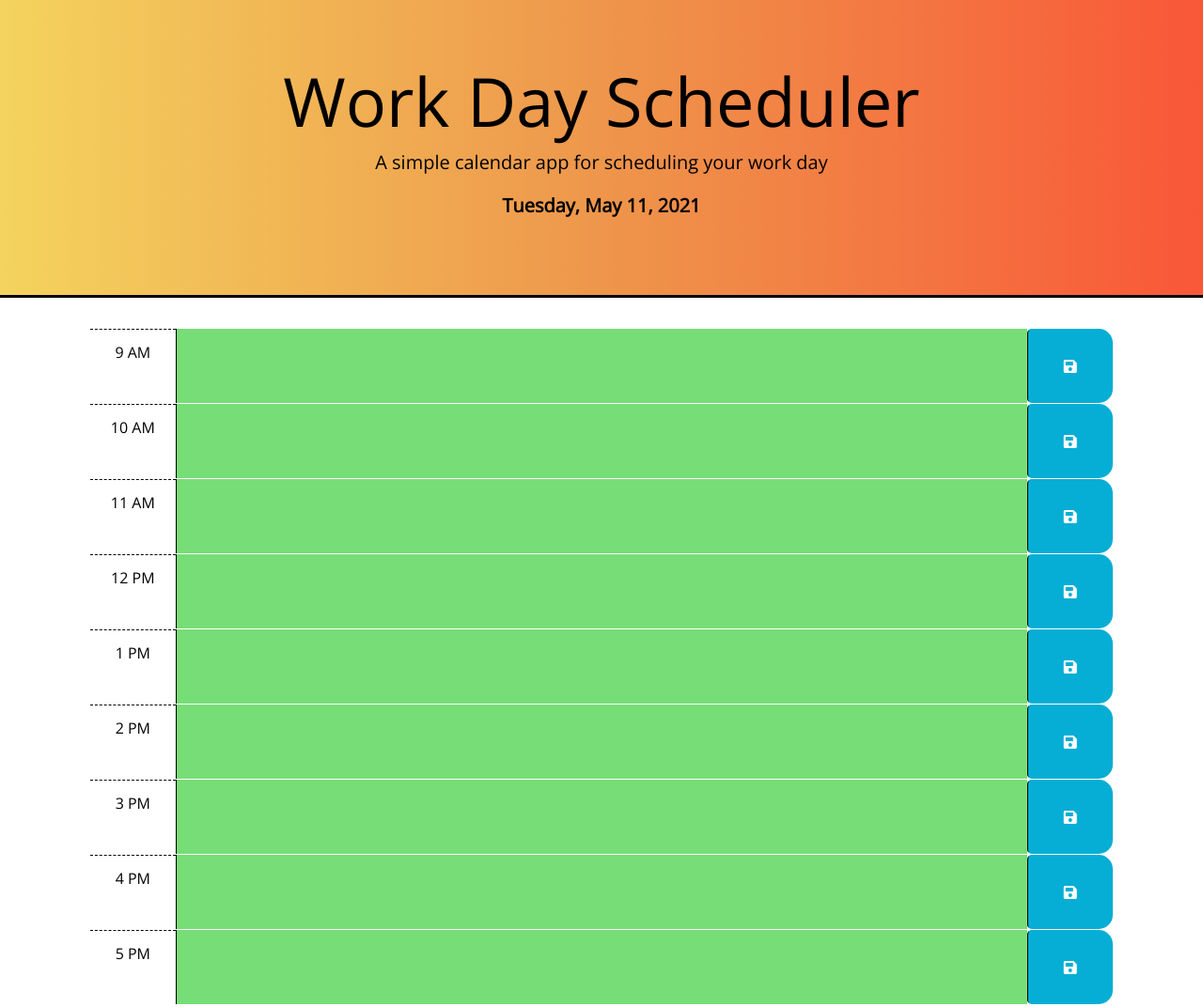
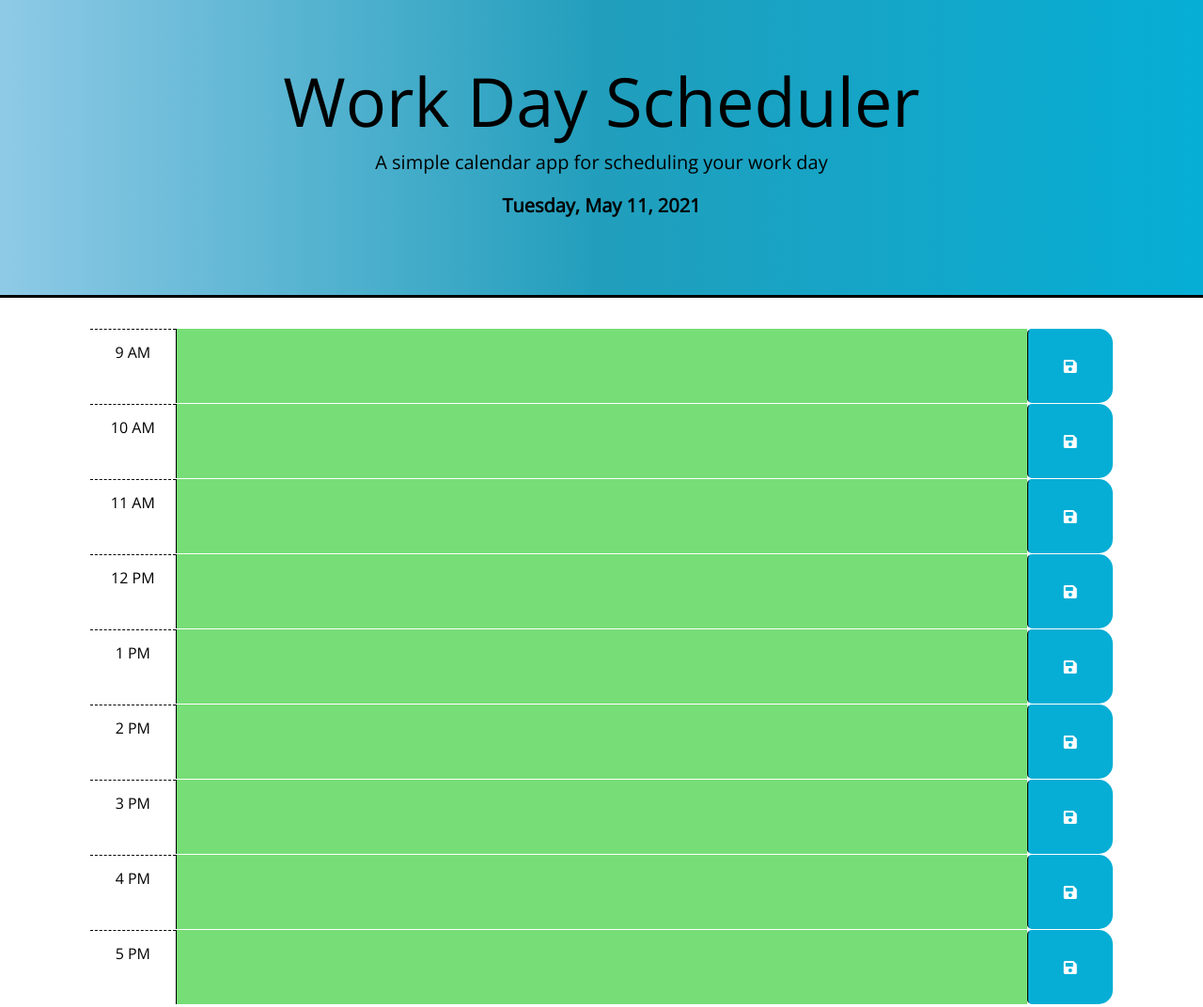
Before and after one commit to CailinBellWold/Work-Day-Scheduler, a plain HTML site: page index.html in a window 1280 px wide. Shown: the whole page at 94% size. Drawn offline with nearby package versions, Linux system fonts and the light colour scheme.

Commit message:
Updated Header Colors.

```diff
--- a/style/style.css
+++ b/style/style.css
@@ -35,7 +35,7 @@ textarea {
   color: var(--c-black);
   border-radius: 0;
   border-bottom: 3px solid var(--c-black);
-  background-image: linear-gradient(0.25turn, #f4d35e, #ee964b, #f95738);
+  background-image: linear-gradient(0.25turn, var(--c-lblue), var(--c-blue), var(--c-turquoise));
 }
 
 .jumbotron #currentDate {
```
